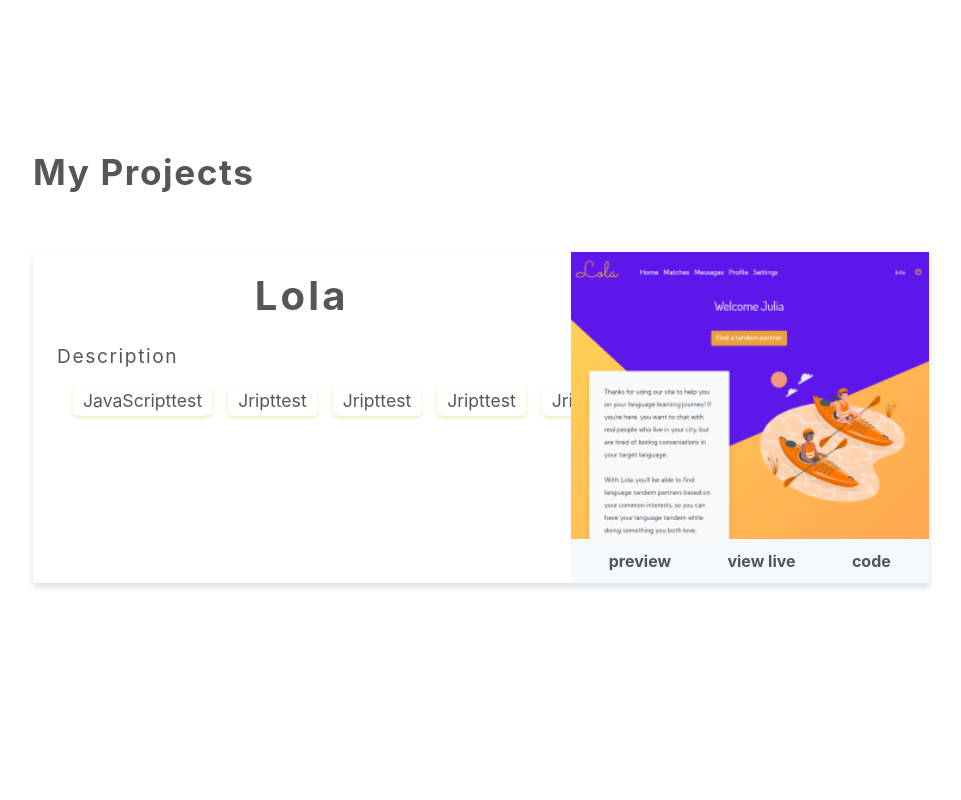
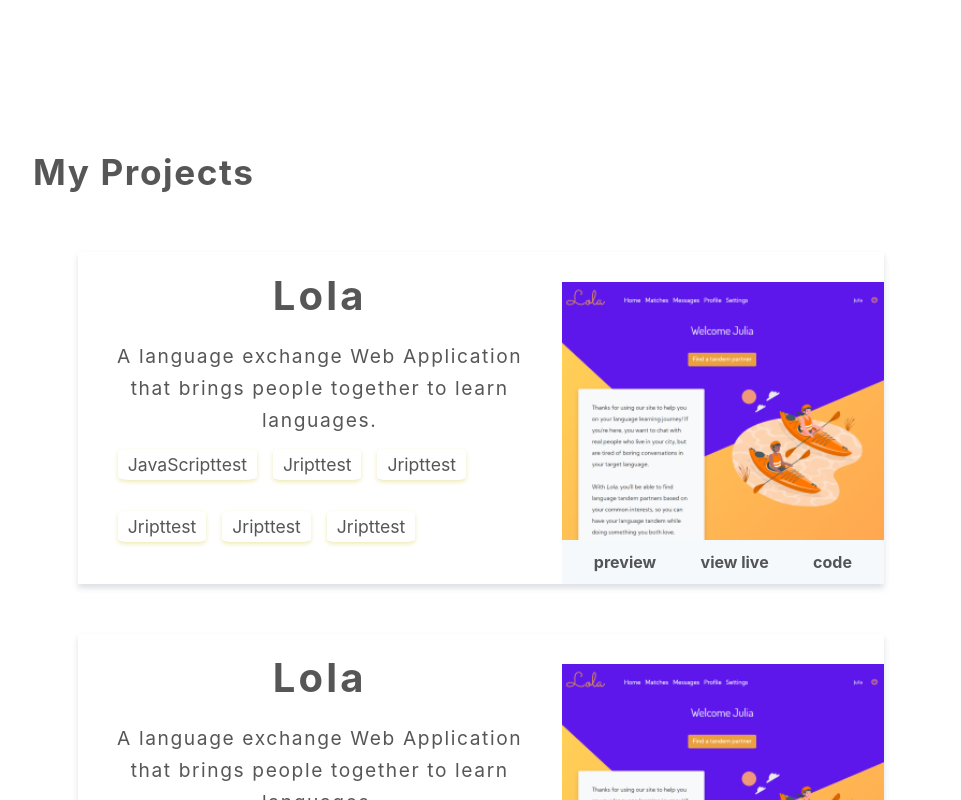
Before and after one commit to juliamj/portfolio_, a React (Create React App) app: page / in a window 1280 px wide. Shown: the part 1620-2420 px from the top of the page, without its empty margins (159-1120 px from the left). Built offline with nearby package versions, Linux system fonts and the light colour scheme; the HTML template or start-up script is replaced by a standard one.

Commit message:
adjust layout for project component

```diff
--- a/src/components/Portfolio.js
+++ b/src/components/Portfolio.js
@@ -5,17 +5,36 @@ import lola from '../images/lola1.png';
 function Portfolio(props) {
     return (
         <div className="portfolio">
-            <div className="section">
+            <div className="section-projects">
                 <h1 className="heading">My Projects</h1>
+                <div className="projects">
                     <Project
+                        description="A language exchange Web Application that brings people together to learn languages."
                         skill1="JavaScripttest"
                         skill2="Jripttest"
                         skill3="Jripttest"
                         skill4="Jripttest"
                         skill5="Jripttest"
                         skill6="Jripttest"
-
+                        img={lola}
+                        preview=""
+                        live="https://lola-tandem.netlify.app/"
+                        code="https://github.com/juliamj/Lola-client"
                     />
+                    <Project
+                        description="A language exchange Web Application that brings people together to learn languages."
+                        skill1="JavaScripttest"
+                        skill2="Jripttest"
+                        skill3="Jripttest"
+                        skill4="Jripttest"
+                        skill5="Jripttest"
+                        skill6="Jripttest"
+                        img={lola}
+                        preview=""
+                        live="https://lola-tandem.netlify.app/"
+                        code="https://github.com/juliamj/Lola-client"
+                    />
+                </div>
             </div>
         </div>
     );
--- a/src/components/Project.js
+++ b/src/components/Project.js
@@ -1,32 +1,35 @@
 import React from 'react';
-import lola from '../images/lola1.png';
 
 function Project(props) {
     const skills = [];
-  props.skill1 ? skills.push(props.skill1) : console.log("no skill")
-  props.skill2 ? skills.push(props.skill2) : console.log("no skill")
-  props.skill3 ? skills.push(props.skill3) : console.log("no skill")
-  props.skill4 ? skills.push(props.skill4) : console.log("no skill")
-  props.skill5 ? skills.push(props.skill5) : console.log("no skill")
-  props.skill6 ? skills.push(props.skill6) : console.log("no skill")
+    const skills2 = [];
+    props.skill1 ? skills.push(props.skill1) : console.log("no skill")
+    props.skill2 ? skills.push(props.skill2) : console.log("no skill")
+    props.skill3 ? skills.push(props.skill3) : console.log("no skill")
+    props.skill4 ? skills2.push(props.skill4) : console.log("no skill")
+    props.skill5 ? skills2.push(props.skill5) : console.log("no skill")
+    props.skill6 ? skills2.push(props.skill6) : console.log("no skill")
 
     return (
         <div className="project-container">
             <div className="project-left">
                 <h2>Lola</h2>
-                <p className="paragraph pl-4 pr-4">Description</p>
+                <p className="paragraph pl-4 pr-4">{props.description}</p>
                 <ul className="skills tech-stack nobull">
-                    {skills.map((skill)=>
-                    <li className="mr-3"><span>{skill}</span></li>)}
+                    {skills.map((skill) =>
+                        <li className="mr-3"><span>{skill}</span></li>)}
                 </ul>
-
+                <ul className="skills tech-stack nobull">
+                    {skills2.map((skill) =>
+                        <li className="mr-3"><span>{skill}</span></li>)}
+                </ul>
             </div>
             <div className="project-right">
-                <img className="project-image" src={lola} />
+                <img className="project-image" src={props.img} />
                 <div className="view-project nobull">
-                    <a href="https://lola-tandem.netlify.app/" target="_blank">preview</a>
-                    <a href="https://lola-tandem.netlify.app/" target="_blank">view live</a>
-                    <a href="https://lola-tandem.netlify.app/" target="_blank">code</a>
+                    <a href={props.preview} target="_blank">preview</a>
+                    <a href={props.live} target="_blank">view live</a>
+                    <a href={props.code} target="_blank">code</a>
                 </div>
             </div>
         </div>
--- a/src/styles/Portfolio.css
+++ b/src/styles/Portfolio.css
@@ -1,11 +1,21 @@
 .portfolio {
     /* background-color: rgba(206, 231, 235, 0.541); */
 }
-
+.section-projects {
+    width: 70vw;
+    min-height: 100vh;
+    margin: auto;
+    /* background-color: white; */
+    /* margin-top: 5%; */
+  }
+/* @media only screen and (min-width:1081px) { */
 .project-container {
     box-shadow: 0 4px 6px 0 rgba(34, 60, 80, .16);
     transition: all ease-in-out .2s;
     display: flex;
+    width: 90%;
+    text-align: center;
+    margin-bottom: 50px;
 }
 .project-left {
     width: 60%;
@@ -13,10 +23,38 @@
 
 .project-right {
     width: 40%;
+    display: flex;
+    flex-direction: column;
+    justify-content: flex-end;
 }
+/* } */
+@media only screen and (max-width:1080px) {
+.project-left h2 {
+    font-size: 2vw;
+}
+.tech-stack li {
+    font-size: 2vw;
+}
+.section-projects {
+    width: 95%;
+    margin: auto;
+  }
+}
+
+
+
+
+.project-container:hover {
+    /* background-color: rgba(183, 238, 229, 0.425); */
+    background-color: rgba(228, 222, 135, 0.24);
+    width: 95%;
+}
+
 
 .project-image {
     width: 100%;
+    margin-top: 30px;
+    /* padding-right: 30px; */
 }
 
 .view-project {
@@ -47,6 +85,9 @@
     display: flex;
 }
 
-.project-container:hover {
-    background-color: rgba(183, 238, 229, 0.425);
+
+.projects {
+    display: flex;
+    flex-direction: column;
+    align-items: center;
 }
```
Lines whose indentation alone changed are shown as unchanged.
